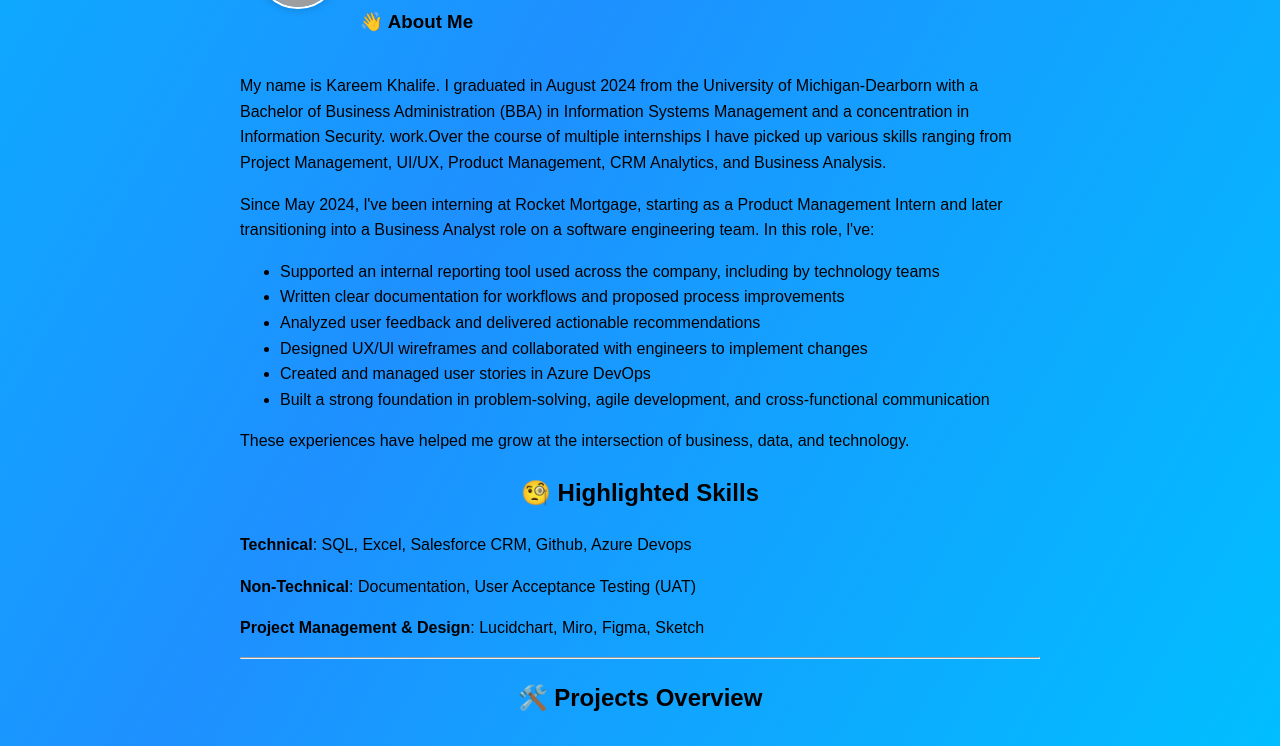
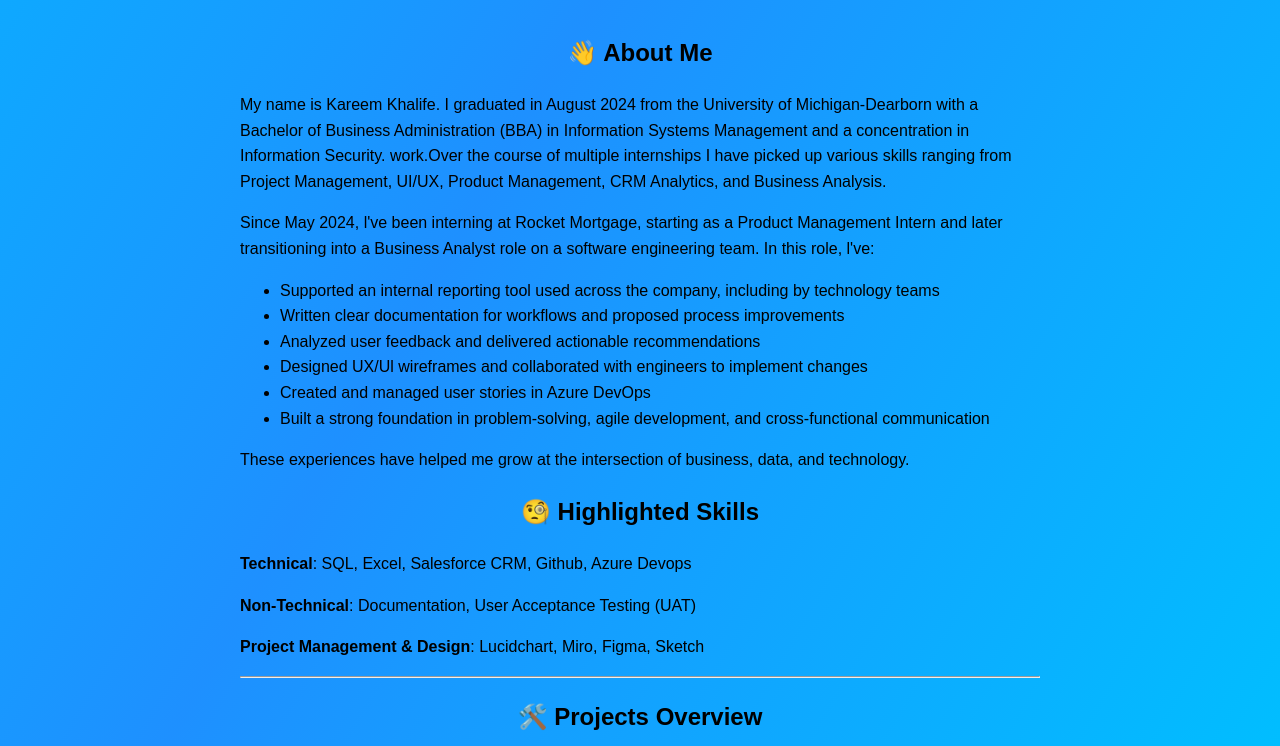
Before and after one commit to kkhalife2/Portfolio, a plain HTML site: page index.html in a window 1280 px wide. Shown: the part 139-885 px from the top of the page. Drawn offline with Linux system fonts and the light colour scheme; grey boxes are pictures that could not be loaded.

Commit message:
Update index.html

```diff
--- a/index.html
+++ b/index.html
@@ -101,10 +101,9 @@
   <div class="intro-text">
     <h1>Kareem Khalife, BBA</h1>
     <h2>Business Analyst</h2>
-    <h3>👋 About Me</h3>
   </div>
 </div>
-
+  <h2>👋 About Me</h2>
   <p>
    My name is Kareem Khalife. I graduated in August 2024 from the University of Michigan-Dearborn with a Bachelor of Business Administration (BBA) in Information Systems Management and a concentration in Information Security. work.Over the course of multiple internships I have picked up various skills ranging from Project Management, UI/UX, Product Management, CRM Analytics, and Business Analysis.
   </p>
```
